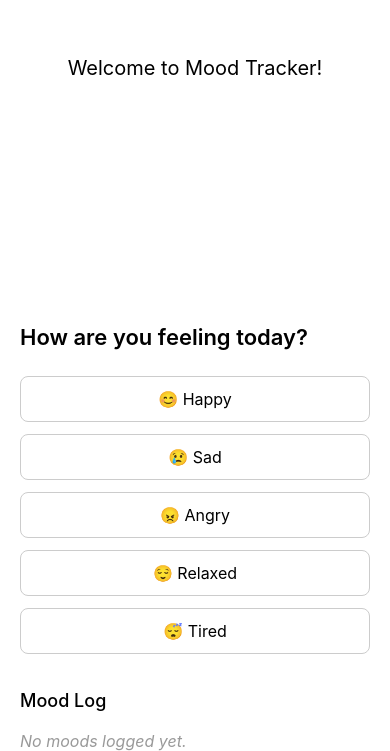
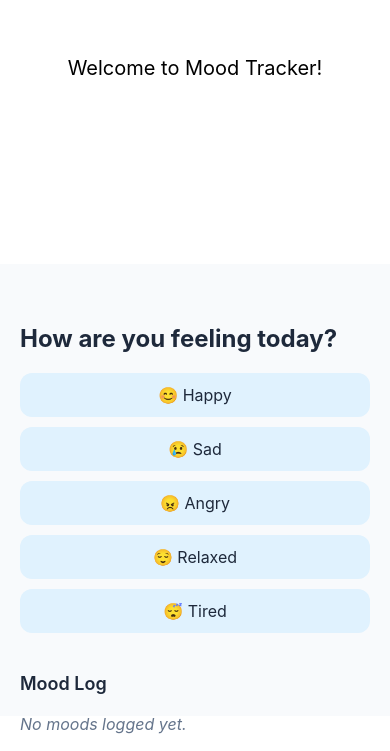
Before and after one commit to mehmetbacik/mood-tracker, a React Native app: screen / in a window 390 px wide. Shown: the part 128-879 px from the top of the page. Built offline with nearby package versions, Linux system fonts and the light colour scheme.

Commit message:
style: improve visual design and apply consistent color theme
- Created a centralized color palette in constants/colors.ts
- Updated MoodOption component with modern button styles
- Applied consistent background and text colors across screens
- Improved typography and spacing for better readability

```diff
--- a/components/MoodOption.tsx
+++ b/components/MoodOption.tsx
@@ -1,36 +1,41 @@
-import { Pressable, Text, StyleSheet } from 'react-native';
+import { TouchableOpacity, Text, StyleSheet } from 'react-native';
+import React from 'react';
+import { COLORS } from '../constants/colors';
 
-type MoodOptionProps = {
+interface MoodOptionProps {
   label: string;
   onSelect: () => void;
   isSelected: boolean;
-};
+}
 
 export default function MoodOption({ label, onSelect, isSelected }: MoodOptionProps) {
   return (
-    <Pressable
+    <TouchableOpacity
       onPress={onSelect}
-      style={[styles.option, isSelected && styles.selected]}
-    >
-      <Text style={styles.text}>{label}</Text>
-    </Pressable>
+      style={[styles.option, isSelected && styles.selectedOption]}>
+      <Text style={[styles.text, isSelected && styles.selectedText]}>{label}</Text>
+    </TouchableOpacity>
   );
 }
 
 const styles = StyleSheet.create({
   option: {
-    padding: 12,
-    borderRadius: 8,
-    borderWidth: 1,
-    borderColor: '#ccc',
-    marginVertical: 6,
-    alignItems: 'center',
+    backgroundColor: COLORS.secondary,
+    paddingVertical: 12,
+    paddingHorizontal: 16,
+    borderRadius: 12,
+    marginBottom: 10,
   },
-  selected: {
-    backgroundColor: '#cce5ff',
-    borderColor: '#3399ff',
+  selectedOption: {
+    backgroundColor: COLORS.primary,
   },
   text: {
+    color: COLORS.text,
     fontSize: 16,
+    textAlign: 'center',
+  },
+  selectedText: {
+    color: COLORS.white,
+    fontWeight: 'bold',
   },
 });
--- /dev/null
+++ b/constants/colors.ts
@@ -0,0 +1,9 @@
+export const COLORS = {
+  background: '#F8FAFC',
+  primary: '#3B82F6',
+  secondary: '#E0F2FE',
+  text: '#1E293B',
+  muted: '#64748B',
+  danger: '#EF4444',
+  white: '#FFFFFF',
+};
--- a/screens/MoodSelectionScreen.tsx
+++ b/screens/MoodSelectionScreen.tsx
@@ -10,6 +10,7 @@ import {
 } from "react-native";
 import MoodOption from "../components/MoodOption";
 import { useMoodStorage } from "../hooks/useMoodStorage";
+import { COLORS } from '../constants/colors';
 
 const moodList = ["😊 Happy", "😢 Sad", "😠 Angry", "😌 Relaxed", "😴 Tired"];
 
@@ -85,33 +86,37 @@ export default function MoodSelectionScreen() {
 const styles = StyleSheet.create({
   container: {
     flex: 1,
+    backgroundColor: COLORS.background,
     paddingTop: 60,
     paddingHorizontal: 20,
   },
   loadingContainer: {
     flex: 1,
-    justifyContent: "center",
-    alignItems: "center",
+    justifyContent: 'center',
+    alignItems: 'center',
   },
   title: {
-    fontSize: 22,
-    fontWeight: "600",
+    fontSize: 24,
+    fontWeight: '700',
     marginBottom: 20,
+    color: COLORS.text,
   },
   subtitle: {
     fontSize: 18,
-    fontWeight: "500",
+    fontWeight: '600',
     marginTop: 30,
     marginBottom: 10,
+    color: COLORS.text,
   },
   logItem: {
-    paddingVertical: 4,
+    paddingVertical: 6,
     fontSize: 16,
+    color: COLORS.text,
   },
   noLogs: {
     fontSize: 16,
-    fontStyle: "italic",
-    color: "#999",
+    fontStyle: 'italic',
+    color: COLORS.muted,
     marginTop: 10,
   },
 });
```
